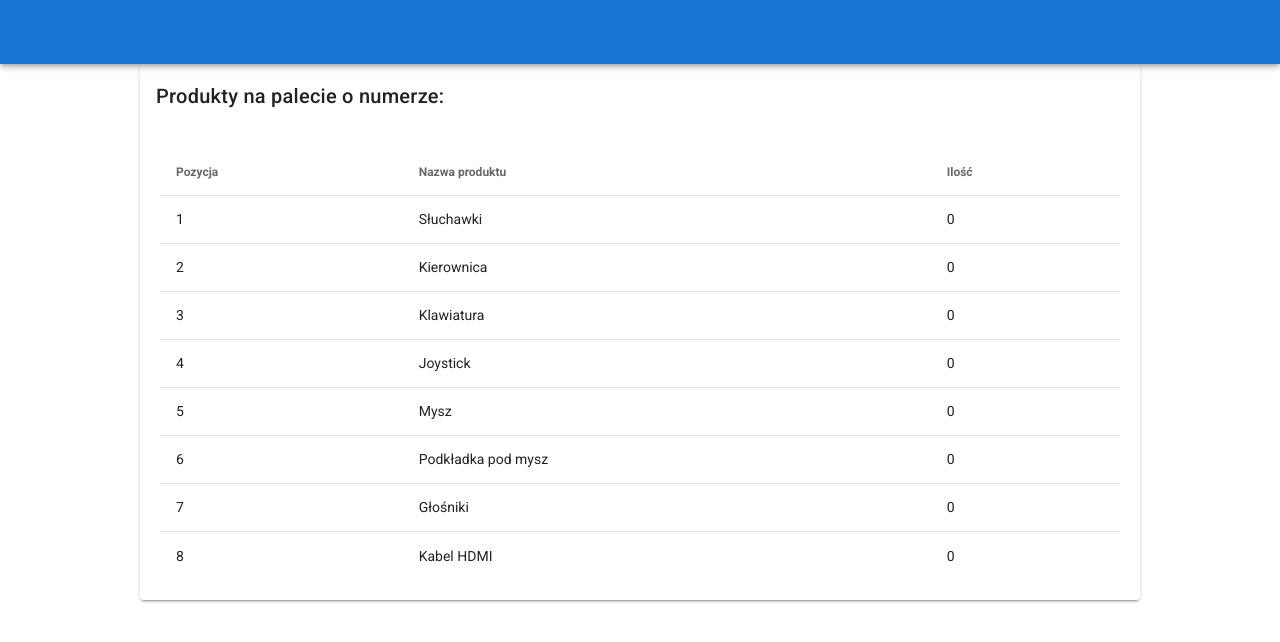
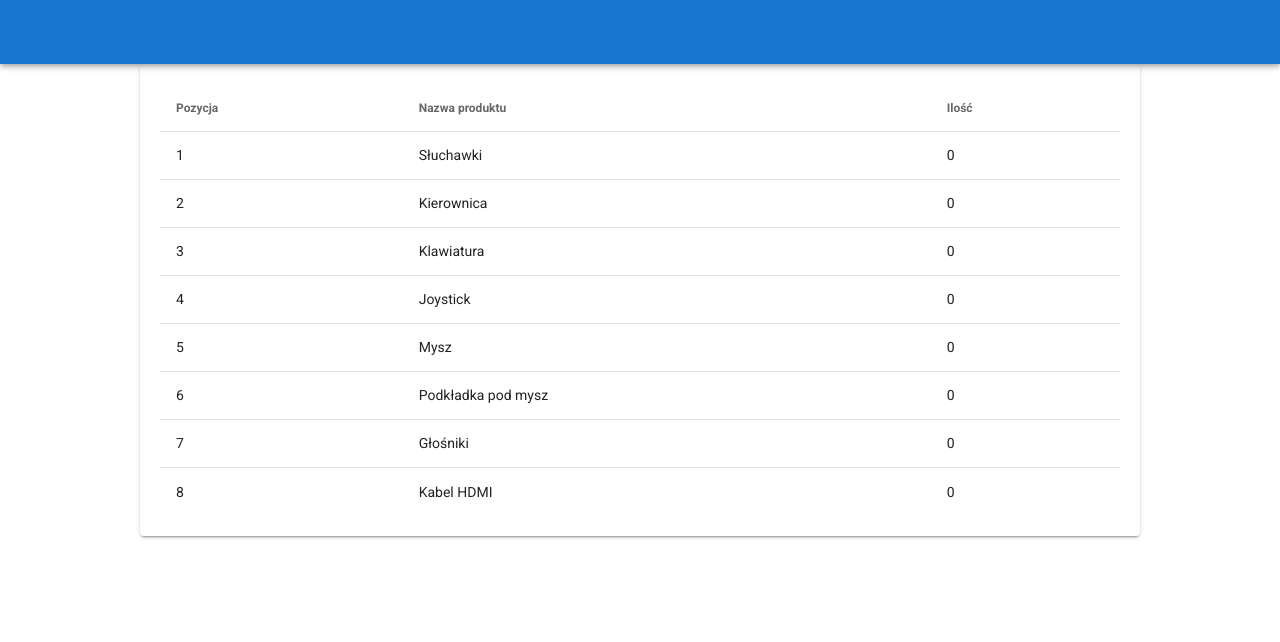
Before and after one commit to nowaczewskimarcin/pallet-check-frontend, a Vue app: page /palletcheck/palletproductsview/1 in a window 1280 px wide. Shown: the top 642 px of the page. Built offline with nearby package versions, Linux system fonts and the light colour scheme.

Commit message:
fix table

```diff
--- a/src/views/PalletProductsView.vue
+++ b/src/views/PalletProductsView.vue
@@ -1,8 +1,6 @@
 <template>
 
     <v-card class="mx-auto" max-width="1000">
-        <v-card-title :palletNumber="palletNumber">Produkty na palecie o numerze: {{ palletNumber }}
-        </v-card-title>
         <v-container class="mb-3 pa-md-5 mx-lg-auto">
 
             <v-simple-table>
@@ -39,10 +37,6 @@
 export default {
     name: 'PalletProductsView',
     props: {
-        palletNumber: {
-            required: true,
-            type: String,
-        }
     },
     data() {
         return {
```
